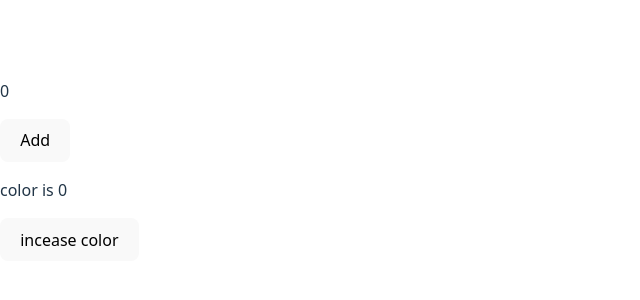
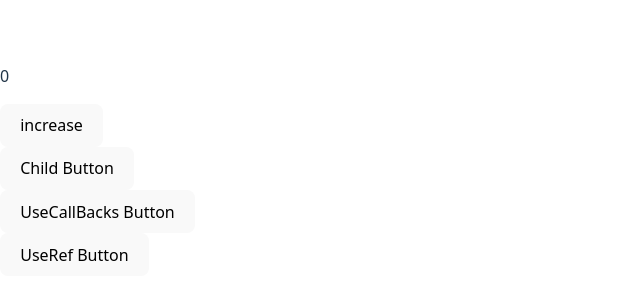
Before and after one commit to KeshavKaushik07/LearningReactJs, a React (Vite) app: page / in a window 1280 px wide. Shown: the part 238-538 px from the top of the page, without its empty margins (0-640 px from the left). Built offline with nearby package versions, Linux system fonts and the light colour scheme.

Commit message:
understand useCallBack and useRef

```diff
--- a/src/App.jsx
+++ b/src/App.jsx
@@ -1,10 +1,12 @@
 import React from 'react'
 import StateAndEffect from './assets/useState_useEffect/StateAndEffect'
+import CallBackAndRef from './assets/useCallBac_useRef/CallBackAndRef'
 
 const App = () => {
   return (
     <>
-    <StateAndEffect/>
+    {/* <StateAndEffect/> */}
+    <CallBackAndRef />
     </>
   )
 }
--- /dev/null
+++ b/src/assets/useCallBac_useRef/CallBackAndRef.jsx
@@ -0,0 +1,41 @@
+import React, { useCallback, useEffect, useRef, useState } from 'react'
+import Child from './Child';
+import UseCallBack from './UseCallBack';
+import UseRef from './UseRef';
+
+const CallBackAndRef = () => {
+
+    // Because of React.memo on every CallBackAndRed render All three Function's ref pass to tree components if change then they re render if not they will not re render ,
+
+    // bacause of useCallBack and useRef ref of function never changes so they aren't re rendring except child Component
+
+  const [count,setCount] =useState(0);
+  const handleNormal = () =>{
+    console.log("Button clicked of normal");
+  }
+  const handleCallBack = useCallback(()=>{
+    console.log("Button Clicked of useCallBack");
+  },[]);
+
+  const handleUeref = useRef(()=>{
+    console.log("Button Clicked of useRef");
+  })
+
+
+  useEffect(()=>{
+    console.log("CallBackAndRed re renders");
+    console.log("____------------_________");
+  })
+  return (
+    <>
+    <p>{count}</p>
+    <button onClick={()=>{setCount(count+1)}}>increase</button>
+    <Child onClick={handleNormal} />
+    <UseCallBack onClick={handleCallBack} />{/* if send count then it re renders because prop changes because of
+    React.memo */}
+    <UseRef onClick={handleUeref.current}/>
+    </>
+  )
+}
+
+export default CallBackAndRef
--- /dev/null
+++ b/src/assets/useCallBac_useRef/Child.jsx
@@ -0,0 +1,13 @@
+import React, { useEffect } from 'react'
+
+const Child = React.memo( (props) => {
+        console.log("Child Re renders");
+
+  return (
+    <div>
+      <button onClick={props.onClick} >Child Button </button>
+    </div>
+  )
+});
+
+export default Child
--- /dev/null
+++ b/src/assets/useCallBac_useRef/UseCallBack.jsx
@@ -0,0 +1,13 @@
+import React,{useEffect} from 'react'
+
+const UseCallBack = React.memo((props) => {
+        console.log("UseCallBacks Re renders");
+  return (
+    <div>
+      {/* <h6>in useCallback {props.count}</h6> if prop change only then re renders */}
+      <button onClick={props.onClick}>UseCallBacks Button </button>
+    </div>
+  )
+})
+
+export default UseCallBack
--- /dev/null
+++ b/src/assets/useCallBac_useRef/UseRef.jsx
@@ -0,0 +1,13 @@
+import React, { useEffect } from 'react'
+
+const UseRef = React.memo((props) => {
+
+    console.log("UseRef Re renders");
+  return (
+    <div>
+      <button onClick={props.onClick}>UseRef Button</button>
+    </div>
+  )
+})
+
+export default UseRef
```
